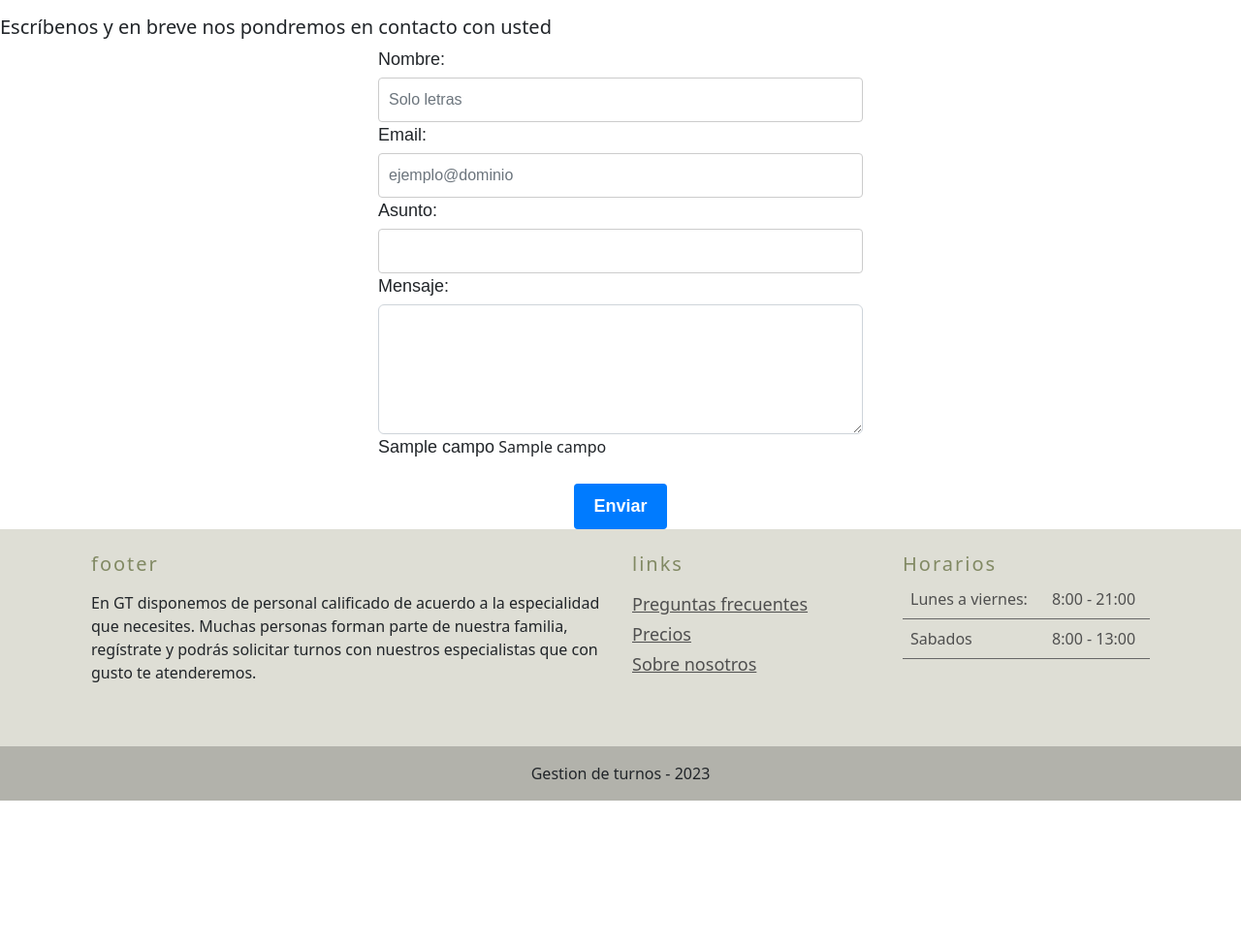
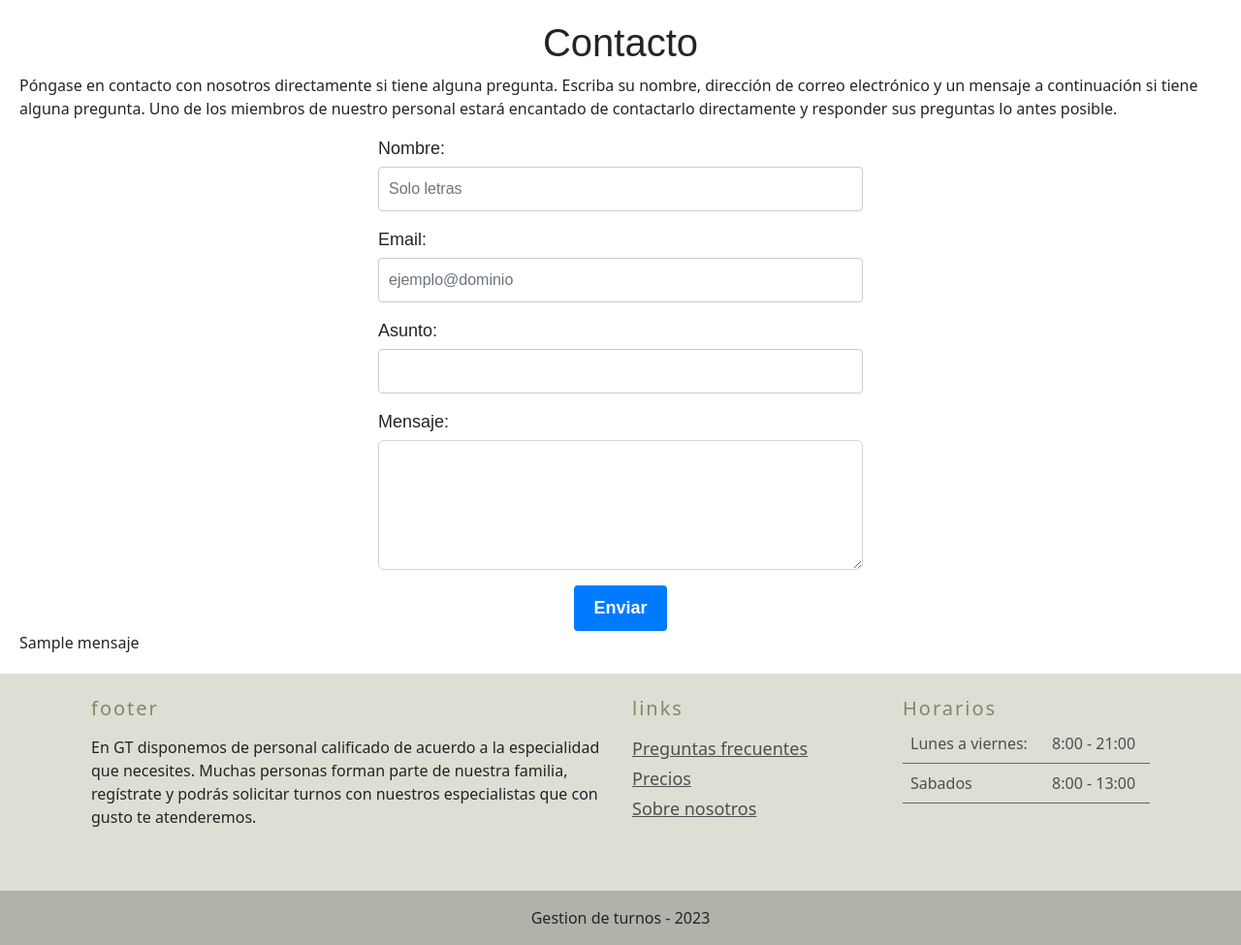
Before and after one commit to ezequielortiz8/dev-gestor-turnos, a Django app: template proyectos/URL_DISTPACHER/turnos/templates/contacto.html in a window 1280 px wide. Shown: the part 59-1034 px from the top of the page at 97% size. Before the commit the page ends 885 px from the top, so only its background shows below. Run offline with Django 4.2, Linux system fonts and the light colour scheme; tables that the repository leaves empty hold one stand-in row (values such as "Sample post"); the template is opened without the code that fills it: values that come from a table or form of the project are taken from there, most other values are stand-ins (such as "Sample title", 1, 10 or a date in 2020); some web fonts are replaced.

Commit message:
Se modifica plantilla contacto.html
Se modifica plantilla contacto.html para ajustarla a los cambios que se implementaron en la clase contacto, vistas y formularios que fueron enviados en el pull request carlosgrv-patch-9

```diff
--- a/proyectos/URL_DISTPACHER/turnos/templates/contacto.html
+++ b/proyectos/URL_DISTPACHER/turnos/templates/contacto.html
@@ -1,45 +1,22 @@
 {% extends 'base.html' %}
 {% block contenido %}
 
-<div class="contact_form">
-  <!-- formulario de contacto en html y css -->
-  <div class="formulario">
-    <!-- <h3>Formulario de contacto</h3> -->
-    <p></p><h5>Escríbenos y en breve nos pondremos en contacto con usted</h5>
+<!--Contact form-->
+<div style="margin:20px">
+  <h1>Contacto</h1>
+  <p>Póngase en contacto con nosotros directamente si tiene alguna pregunta.
+    Escriba su nombre, dirección de correo electrónico y un mensaje a continuación si tiene alguna pregunta. Uno de los
+    miembros de nuestro personal estará encantado de contactarlo directamente y responder sus preguntas lo antes
+    posible.
+  </p>
   <form id="contact-form" name="contact-form" action="{% url 'contacto' %}" method="POST">
     {% csrf_token %}
-      <!-- {{ contacto_formulario }} -->
-      <!-- <table>
-        {{ contacto_formulario.as_table }}
-      </table> -->
-      <!-- <ul>
-        {{ contacto_formulario }}
-      </ul> -->
-      {{ contacto_formulario.as_table }}
-      <div class="row">
-        {% for campo in contacto_formu %}
-        <!--Grid column-->
-        <div class="col-md-12">
-          <div class="md-form mb-0">
-            <label for="name" class="form-label">{{ campo.label }}</label>
-            {{campo}}
-            {% comment %} {% if campo.field.widget.input_type == 'checkbox' %}
-            {{campo}}
-            <label for="name" class="">{{ campo.label }}</label>
-            {% else %}
-            <label for="name" class="">{{ campo.label }}</label>
-            {{campo}}
-            {% endif %} {% endcomment %}
-          </div>
-          <div>{{campo.errors}}</div>
-        </div>
-        <!--Grid column-->
-        {% endfor %}
-      </div>
+    {{ contacto_formulario.as_p }}
     <div class="text-center text-md-left mt-3">
       <button class="btn btn-primary" type="submit">Enviar</button>
     </div>
   </form>
+  {{ mensaje }}
 </div>
-</div>
+
 {% endblock %}
```
Lines whose indentation alone changed are shown as unchanged.
